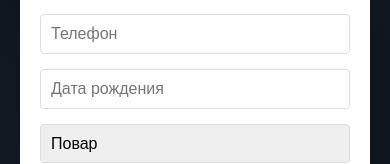
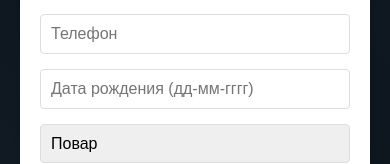
Before and after one commit to Hikinamuri/pizza-soft, a React (Create React App) app: page /home in a window 390 px wide. Both pictures are taken after a click on the element "Добавить сотрудника". Shown: the part 317-481 px from the top of the page. Built offline with nearby package versions, Linux system fonts and the light colour scheme.

Commit message:
add: AddEmployee phone and birthday mask

```diff
--- a/package.json
+++ b/package.json
@@ -9,6 +9,7 @@
     "@testing-library/user-event": "^13.5.0",
     "react": "^18.3.1",
     "react-dom": "^18.3.1",
+    "react-input-mask": "^2.0.4",
     "react-redux": "^9.1.2",
     "react-router-dom": "^6.26.1",
     "react-scripts": "5.0.1",
--- a/src/components/AddEmployeeForm/AddEmployeeForm.tsx
+++ b/src/components/AddEmployeeForm/AddEmployeeForm.tsx
@@ -1,4 +1,5 @@
 import React from 'react';
+import InputMask from 'react-input-mask';
 import cl from './AddEmployeeForm.module.scss';
 
 export const AddEmployeeForm = ({ newEmployee, setNewEmployee, onAdd, onClose }) => {
@@ -20,20 +21,28 @@ export const AddEmployeeForm = ({ newEmployee, setNewEmployee, onAdd, onClose })
                     value={newEmployee.name}
                     onChange={handleNewEmployeeChange}
                 />
-                <input
-                    type="text"
-                    placeholder="Телефон"
-                    name="phone"
+                <InputMask
+                    mask="+7 (999) 999-99-99"
                     value={newEmployee.phone}
                     onChange={handleNewEmployeeChange}
-                />
-                <input
-                    type="text"
-                    placeholder="Дата рождения"
-                    name="birthday"
+                >
+                    {() => <input
+                        type="text"
+                        placeholder="Телефон"
+                        name="phone"
+                    />}
+                </InputMask>
+                <InputMask
+                    mask="9999-99-99"
                     value={newEmployee.birthday}
                     onChange={handleNewEmployeeChange}
-                />
+                >
+                    {() => <input
+                        type="text"
+                        placeholder="Дата рождения (дд-мм-гггг)"
+                        name="birthday"
+                    />}
+                </InputMask>
                 <select name="role" value={newEmployee.role} onChange={handleNewEmployeeChange}>
                     <option value="cook">Повар</option>
                     <option value="waiter">Официант</option>
--- a/src/components/FiltersAndSort/FiltersAndSort.tsx
+++ b/src/components/FiltersAndSort/FiltersAndSort.tsx
@@ -9,11 +9,6 @@ export const FiltersAndSort = ({ employees, isChecked, setIsChecked }) => {
     const sortEmployees = (event) => {
         const sortType = event.target.value;
         let sortedList = [...employees];
-        sortedList = sortedList.map(obj => {
-            const {birthday, ...other} = obj;
-            const newBirthday = birthday.split('.').reverse().join('-');
-            return {birthday: newBirthday, ...other};
-        });
 
         switch (sortType) {
             case 'name-up':
--- a/src/store/employees.slice.ts
+++ b/src/store/employees.slice.ts
@@ -5,7 +5,8 @@ const initialState = {
     list: initialBase.map(employee => ({
       ...employee,
       isVisible: !employee.isArchive,
-      isFiltered: true
+      isFiltered: true,
+      birthday: employee.birthday.split('.').reverse().join('.')
     })),
   };
 
```
